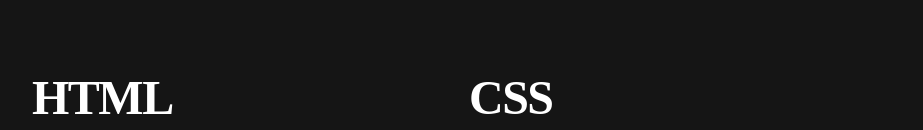
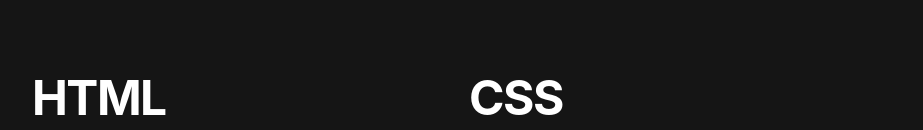
Before and after one commit to maisieo/-maisie-codes, a React (Create React App) app: page / in a window 1280 px wide. Shown: the part 802-932 px from the top of the page, without its empty margins (178-1101 px from the left). Built offline with nearby package versions, Linux system fonts and the light colour scheme.

Commit message:
gap between skills

```diff
--- a/src/components/SkillSection/SkillSection.scss
+++ b/src/components/SkillSection/SkillSection.scss
@@ -5,12 +5,12 @@
     margin-top:72px;
 
     .skill {
-      width: calc(50% - 7px); // 50% width with spacing between skills
-      margin-bottom: 14px; // Spacing between skills
+      width: calc(50% - 7px);
+      margin-bottom: 40px;
 
       h1 {
         color: var(--White, #FFF);
-        font-family: "Space Grotesk";
+        // font-family: "Space Grotesk";
         font-size: 48px;
         font-weight: 700;
         line-height: 56px;
@@ -19,7 +19,7 @@
 
       p {
         color: var(--Grey, #D9D9D9);
-        font-family: "Space Grotesk";
+        // font-family: "Space Grotesk";
         font-size: 18px;
         font-weight: 500;
         line-height: 28px;
```
